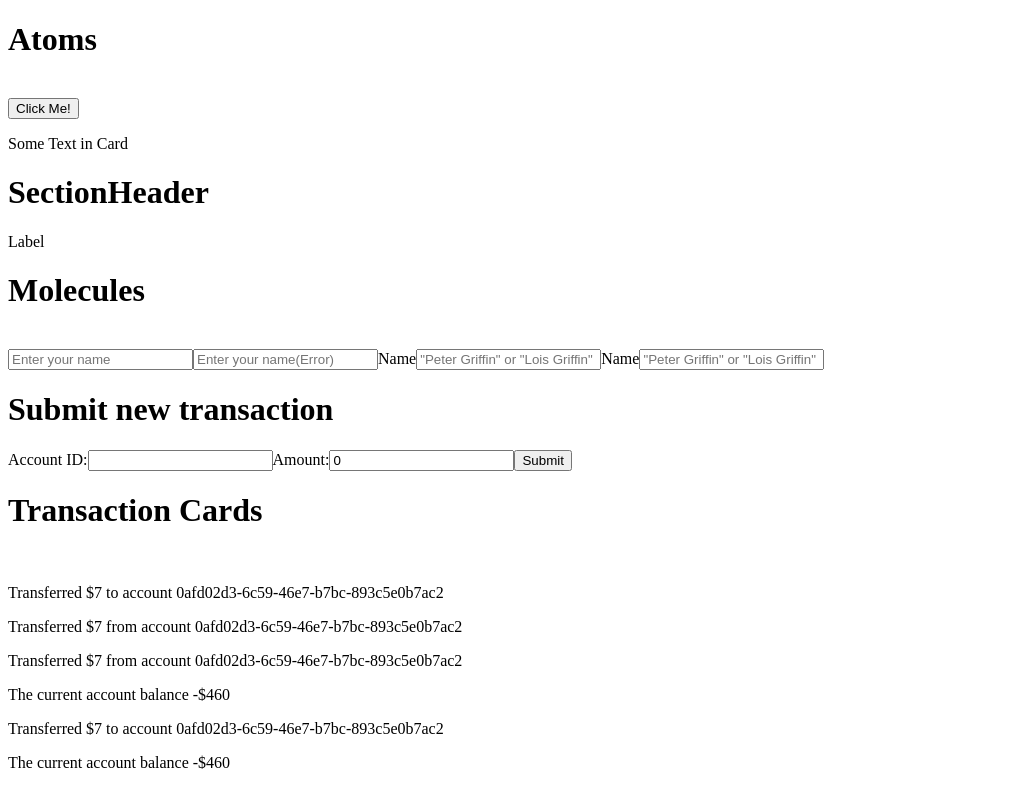
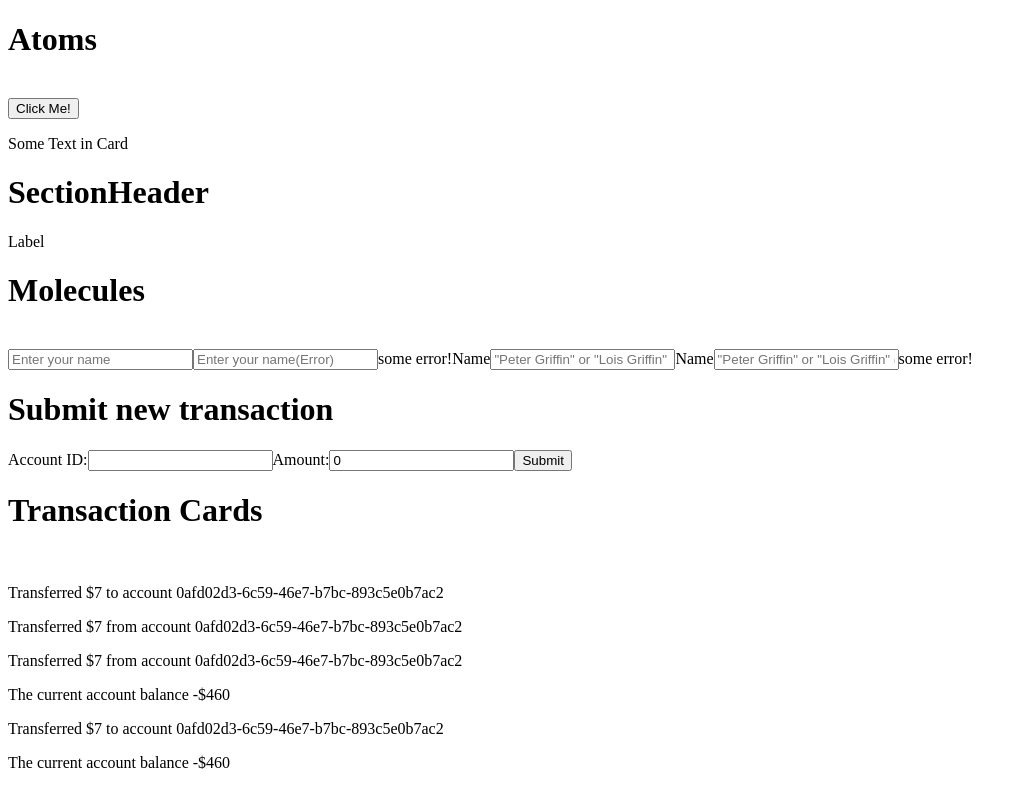
Before and after one commit to abhishekpal1993/transaction-management-frontend, a Next.js app in the folder app-frontend/: page /storybook in a window 1280 px wide. Shown: the top 799 px of the page, without its empty margins (0-1026 px from the left). Built offline with nearby package versions, Linux system fonts and the light colour scheme.

Commit message:
refactoring unused code

```diff
--- a/app-frontend/pages/storybook.js
+++ b/app-frontend/pages/storybook.js
@@ -45,19 +45,21 @@ export default () => {
           <Input inputClassName="mb-4" placeholder="Enter your name" />
           <Input
             isError={true}
-            inputClassName="mb-4"
+            labelClassName="mb-4"
             placeholder="Enter your name(Error)"
+            error={"some error!"}
           />
           <Input
-            inputClassName="mb-4"
+            labelClassName="mb-4"
             placeholder='"Peter Griffin" or "Lois Griffin"'
             label="Name"
           />
           <Input
             isError={true}
-            inputClassName="mb-4"
+            labelClassName="mb-4"
             placeholder='"Peter Griffin" or "Lois Griffin" (Error)'
             label="Name"
+            error={"some error!"}
           />
         </div>
         {/* !!! SUBMIT FORM !!! */}
--- a/app-frontend/src/components/molecules/Input.js
+++ b/app-frontend/src/components/molecules/Input.js
@@ -2,7 +2,7 @@ import { append } from "../../utils/classname";
 import { InputLabel } from "../atoms";
 
 export const Input = ({
-  label,
+  label = "",
   labelClassName,
   inputClassName,
   isError = false,
@@ -13,10 +13,12 @@ export const Input = ({
     !!isError ? "text-red-500" : "text-gray-700"
   }`;
   const defaultInputClassName = `appearance-none border rounded w-full py-2 px-3 leading-tight ${
-    !!isError ? "text-red-700 focus:outline-red-500" : "text-gray-700"
+    !!isError
+      ? "text-red-700 border-red-500 focus:outline-red-500"
+      : "text-gray-700"
   }`;
 
-  return !!label ? (
+  return (
     <InputLabel className={append(defaultLabelClassName, labelClassName)}>
       {label}
       <input
@@ -29,10 +31,5 @@ export const Input = ({
         </span>
       )}
     </InputLabel>
-  ) : (
-    <input
-      {...props}
-      className={append(defaultInputClassName, inputClassName)}
-    />
   );
 };
```
